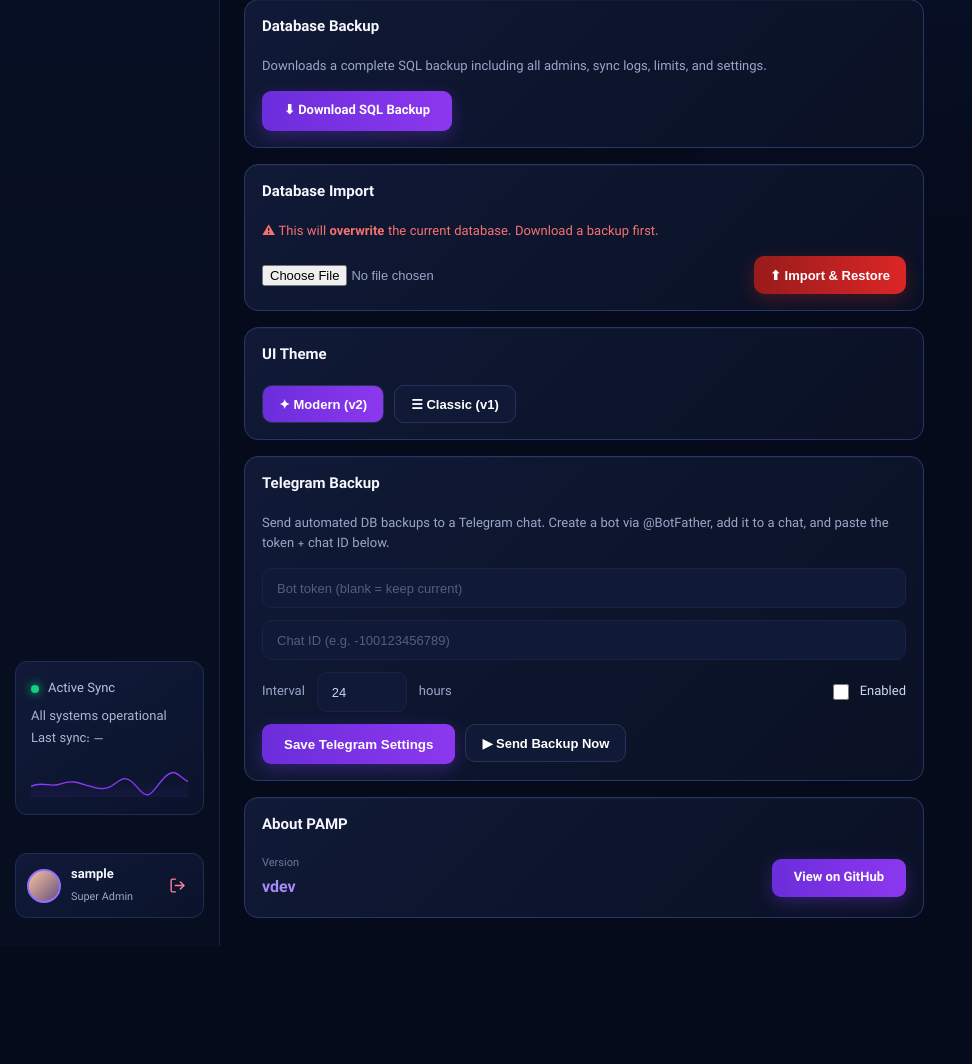
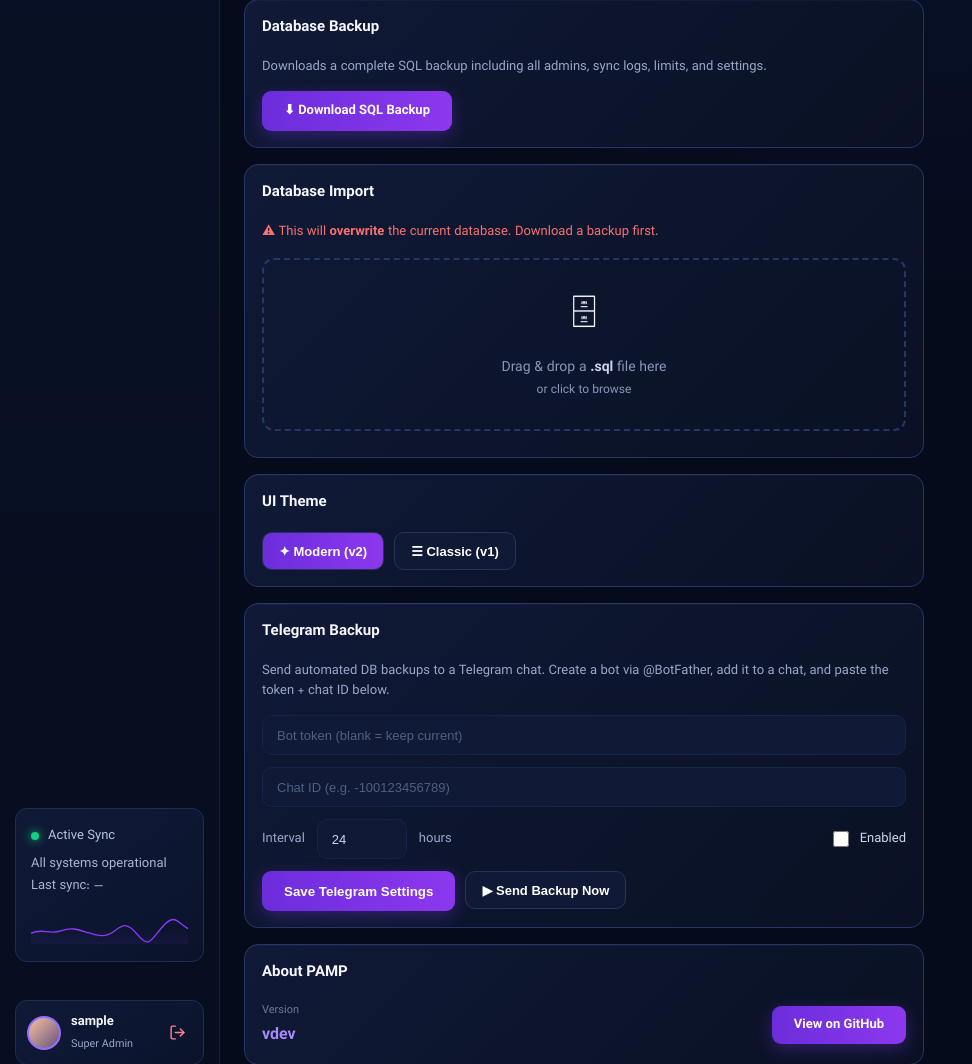
Before and after one commit to santiyagoburcart/PAMP, a Django app: page /settings/ in a window 1280 px wide. Shown: the part 559-1623 px from the top of the page, without its empty margins (0-972 px from the left). Before the commit the page ends 1505 px from the top, so only its background shows below. Run offline with Django 4.2, Linux system fonts and the light colour scheme; the visitor is signed in with stand-in values (Sample User, id 1); data comes from the database, SQL or seed files in the repository; parts of the project's set-up code (start-up, migrations or seed data) failed here and were passed over.

Commit message:
auto: update templates/v2/settings_v2.html

```diff
--- a/templates/v2/settings_v2.html
+++ b/templates/v2/settings_v2.html
@@ -80,33 +80,80 @@
   <!-- Database Import -->
   <article class="card">
     <div class="panel-title">Database Import</div>
-    <p style="color:#f87171;font-size:13px;margin:0 0 14px">⚠ This will <b>overwrite</b> the current database. Download a backup first.</p>
-    <div id="import-result" style="margin-bottom:10px;font-size:12px"></div>
-    <div style="display:flex;gap:10px;align-items:center;flex-wrap:wrap">
-      <input type="file" id="sql-file" name="sql_file" accept=".sql"
-             style="color:#9aa6c8;font-size:13px;flex:1;min-width:200px">
-      <button class="v2-sync-btn"
-              style="background:linear-gradient(90deg,#991b1b,#dc2626);box-shadow:0 5px 17px #dc262644;border:none"
-              onclick="submitImport(event)">
-        ⬆ Import &amp; Restore
-      </button>
+    <p style="color:#f87171;font-size:13px;margin:0 0 16px">⚠ This will <b>overwrite</b> the current database. Download a backup first.</p>
+
+    <div id="import-dropzone"
+      style="border:2px dashed #263669;border-radius:12px;padding:28px;text-align:center;cursor:pointer;transition:all .2s"
+      ondragover="event.preventDefault();this.style.borderColor='#7435e8';this.style.background='#1a0f3a22'"
+      ondragleave="this.style.borderColor='#263669';this.style.background=''"
+      ondrop="handleImportDrop(event)"
+      onclick="document.getElementById('sql-file').click()">
+      <input type="file" id="sql-file" accept=".sql" style="display:none" onchange="importFileSelected(this)">
+      <div id="drop-icon" style="font-size:36px;margin-bottom:8px">🗄</div>
+      <div id="drop-text" style="color:#8896b9;font-size:14px">
+        Drag &amp; drop a <b style="color:#cdd6f0">.sql</b> file here<br>
+        <span style="font-size:12px">or click to browse</span>
+      </div>
+      <div id="file-info" style="margin-top:10px;font-size:13px;color:#a78bff;display:none"></div>
     </div>
+
+    <div id="import-result" style="margin-top:10px;font-size:12px"></div>
+    <button id="import-btn" onclick="doImport()"
+      style="display:none;margin-top:10px;width:100%;height:42px;border-radius:10px;border:0;background:linear-gradient(90deg,#991b1b,#dc2626);box-shadow:0 5px 17px #dc262655;color:#fff;font-weight:650;font-size:14px;cursor:pointer">
+      ⬆ Import &amp; Restore Database
+    </button>
   </article>
   <script>
-  function submitImport(e) {
+  function handleImportDrop(e) {
     e.preventDefault();
-    var fi = document.getElementById('sql-file');
-    if (!fi.files.length) { alert('Select a .sql file first'); return; }
+    var dz = document.getElementById('import-dropzone');
+    dz.style.borderColor = '#263669';
+    dz.style.background = '';
+    var file = e.dataTransfer.files[0];
+    if (!file) return;
+    var dt = new DataTransfer();
+    dt.items.add(file);
+    document.getElementById('sql-file').files = dt.files;
+    importShowFile(file);
+  }
+  function importFileSelected(input) {
+    if (input.files[0]) importShowFile(input.files[0]);
+  }
+  function importShowFile(file) {
+    if (!file.name.endsWith('.sql')) { alert('Only .sql files are allowed'); return; }
+    var size = (file.size / 1024).toFixed(1);
+    document.getElementById('drop-icon').textContent = '✓';
+    document.getElementById('drop-text').innerHTML = '<b style="color:#cdd6f0">' + file.name + '</b>';
+    var fi = document.getElementById('file-info');
+    fi.style.display = 'block';
+    fi.textContent = size + ' KB ready to import';
+    document.getElementById('import-btn').style.display = 'block';
+    document.getElementById('import-dropzone').style.borderColor = '#12cf7f';
+  }
+  function doImport() {
+    var fileInput = document.getElementById('sql-file');
+    if (!fileInput.files.length) { alert('Select a .sql file first'); return; }
     if (!confirm('⚠ This will OVERWRITE the current database. Are you sure?')) return;
-    var res = document.getElementById('import-result');
-    res.innerHTML = '<div style="color:#9aa6c8;font-size:12px">Uploading and restoring…</div>';
+    showLoading('Importing database…');
     var form = new FormData();
-    form.append('sql_file', fi.files[0]);
-    form.append('csrfmiddlewaretoken', '{{ csrf_token }}');
-    fetch('{% url "import_database" %}', {method:'POST', body:form})
-      .then(function(r){ return r.text(); })
-      .then(function(html){ res.innerHTML = html; })
-      .catch(function(err){ res.innerHTML = '<div class="action-result error">✗ ' + err + '</div>'; });
+    form.append('sql_file', fileInput.files[0]);
+    form.append('csrfmiddlewaretoken', getCsrf());
+    fetch('{% url "import_database" %}', {method: 'POST', body: form})
+      .then(function(r) { return r.text(); })
+      .then(function(html) {
+        hideLoading();
+        document.getElementById('import-result').innerHTML = html;
+        document.getElementById('drop-icon').textContent = '🗄';
+        document.getElementById('drop-text').innerHTML = 'Drag &amp; drop a <b style="color:#cdd6f0">.sql</b> file here<br><span style="font-size:12px">or click to browse</span>';
+        document.getElementById('file-info').style.display = 'none';
+        document.getElementById('import-btn').style.display = 'none';
+        document.getElementById('import-dropzone').style.borderColor = '#263669';
+        document.getElementById('sql-file').value = '';
+      })
+      .catch(function(err) {
+        hideLoading();
+        document.getElementById('import-result').innerHTML = '<div class="action-result error">✗ Request failed: ' + err + '</div>';
+      });
   }
   </script>
 
```
